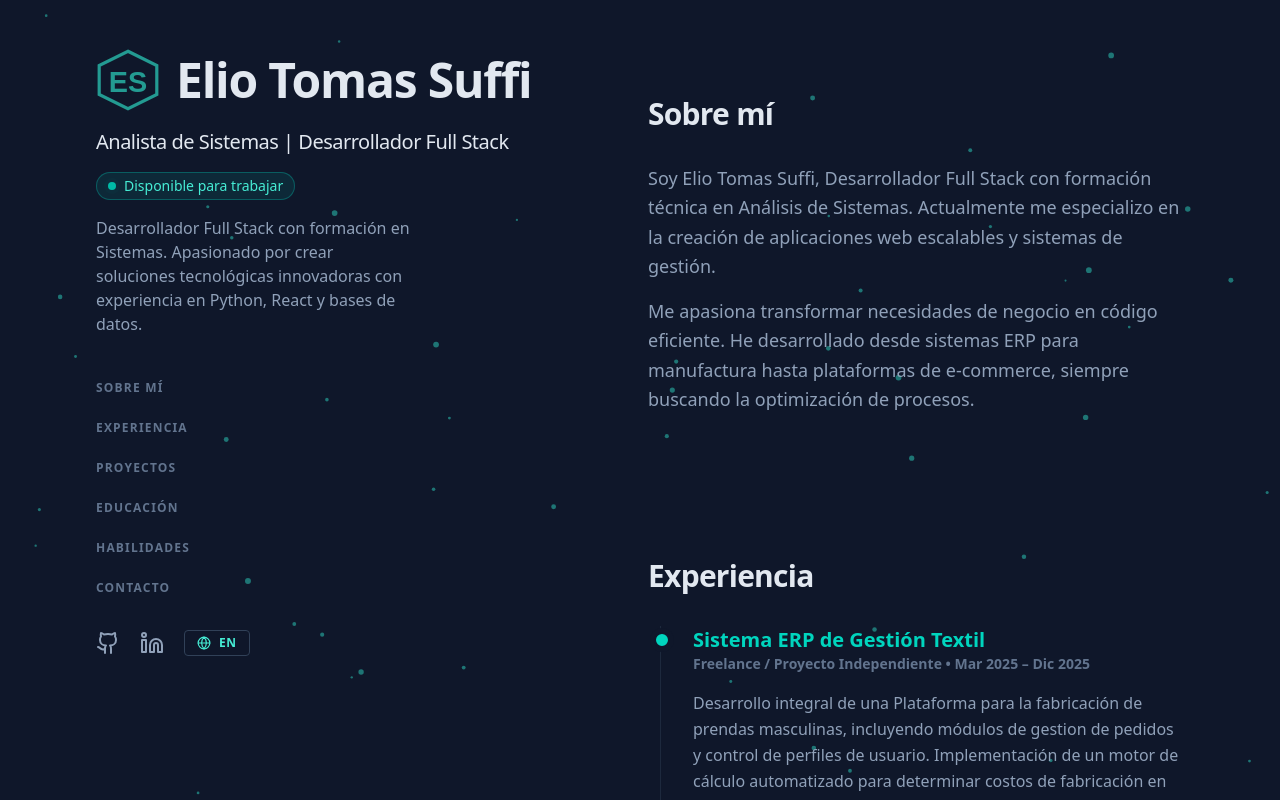
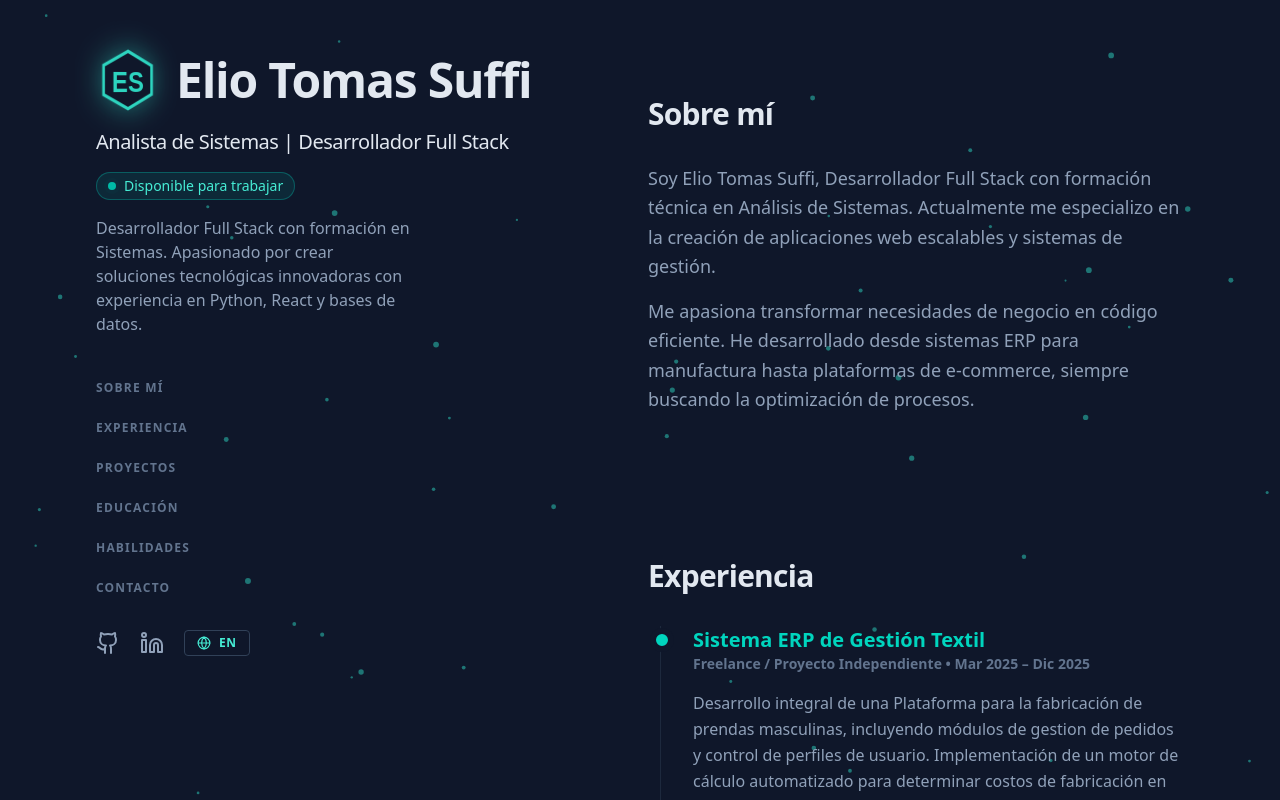
Before and after one commit to Elio130801/mi-portfolio, a React (Vite) app: page / in a window 1280 px wide. Shown: the top 800 px of the page. Built offline with nearby package versions, Linux system fonts and the light colour scheme.

Commit message:
Logo actualizado en movimiento

```diff
--- a/src/components/Sidebar.jsx
+++ b/src/components/Sidebar.jsx
@@ -10,11 +10,14 @@ export default function Sidebar({ t, lang, setLang }) {
 
         {/* LOGO Y NOMBRE */}
         <div className="flex items-center gap-4 mb-4">
-          <img
-            src="/favicon.svg"
-            alt="Logo ES"
-            className="w-16 h-16 animate-pulse"
-          />
+          <div className="perspective-[1000px]">
+            <img
+              src="/favicon.svg"
+              alt="Logo ES"
+              // APLICAMOS LA ANIMACIÓN AQUÍ:
+              className="w-16 h-16 animate-spin-slow-3d drop-shadow-[0_0_15px_rgba(45,212,191,0.5)]"
+            />
+          </div>
           <h1 className="text-4xl font-bold tracking-tight text-slate-200 sm:text-5xl">
             Elio Tomas Suffi
           </h1>
--- a/src/index.css
+++ b/src/index.css
@@ -2,3 +2,20 @@
 html {
     scroll-behavior: smooth;
 }
+/* src/index.css */
+
+/* Definimos el giro 3D aquí directamente */
+@keyframes spin-y {
+  0% {
+    transform: rotateY(0deg);
+  }
+  100% {
+    transform: rotateY(360deg);
+  }
+}
+
+/* Creamos la clase manualmente */
+.animate-spin-slow-3d {
+  animation: spin-y 6s linear infinite;
+  transform-style: preserve-3d; /* Mejora el efecto 3D */
+}
--- /dev/null
+++ b/tailwind.config.js
@@ -0,0 +1,23 @@
+/** @type {import('tailwindcss').Config} */
+export default {
+  content: [
+    "./index.html",
+    "./src/**/*.{js,ts,jsx,tsx}",
+  ],
+  theme: {
+    extend: {
+      keyframes: {
+        // Definimos el giro 3D en el eje Y
+        'spin-y': {
+          '0%': { transform: 'rotateY(0deg)' },
+          '100%': { transform: 'rotateY(360deg)' },
+        }
+      },
+      animation: {
+        // Duración: 6 segundos, lineal (velocidad constante), infinita
+        'spin-slow-3d': 'spin-y 6s linear infinite',
+      },
+    },
+  },
+  plugins: [],
+}
```
